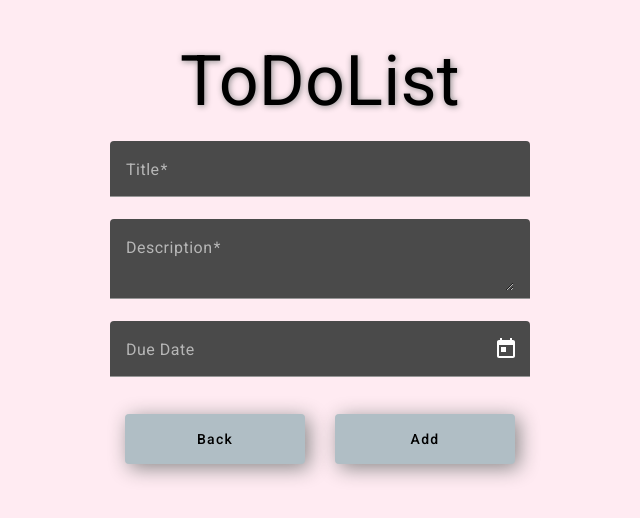
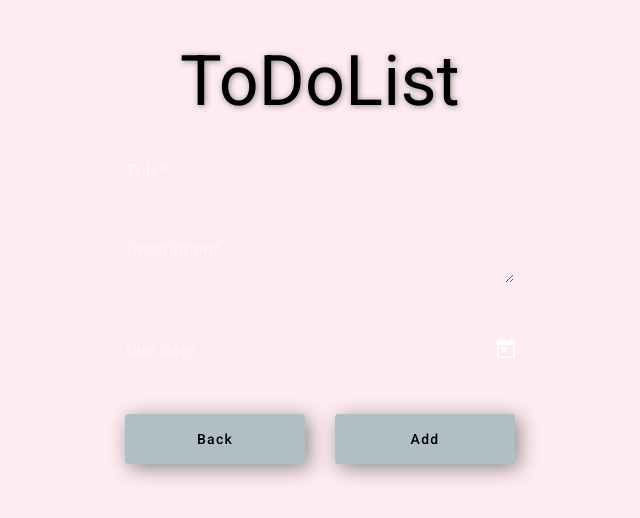
Before and after one commit to Lilly05/ToDoList, an Angular app: page /add-item in a window 1280 px wide. Shown: the top 518 px of the page, without its empty margins (320-960 px from the left). Built offline with nearby package versions, Linux system fonts and the light colour scheme.

Commit message:
form styling

```diff
--- a/src/app/Components/add-item/add-item.component.html
+++ b/src/app/Components/add-item/add-item.component.html
@@ -1,21 +1,21 @@
 <div class="body">
     <span class="title">ToDoList</span>
     <div class="form">
-    <mat-form-field>
+    <mat-form-field appearance="outline">
         <mat-label>Title</mat-label>
         <input matInput [formControl]="formControl" [(ngModel)]="title">
         <mat-error *ngIf="formControl.hasError('required')">
             Please enter a title
         </mat-error>
     </mat-form-field>
-    <mat-form-field>
+    <mat-form-field appearance="outline">
         <mat-label>Description</mat-label>
         <textarea matInput [formControl]="formControl" [(ngModel)]="content"></textarea>
         <mat-error *ngIf="formControl.hasError('required')">
             Please enter a description
         </mat-error>
     </mat-form-field>
-    <mat-form-field appearance="fill">
+    <mat-form-field appearance="outline">
         <mat-label>Due Date</mat-label>
         <input matInput [matDatepicker]="picker" (dateChange)="addEvent($event)">
         <mat-datepicker-toggle matIconSuffix [for]="picker"></mat-datepicker-toggle>
```
